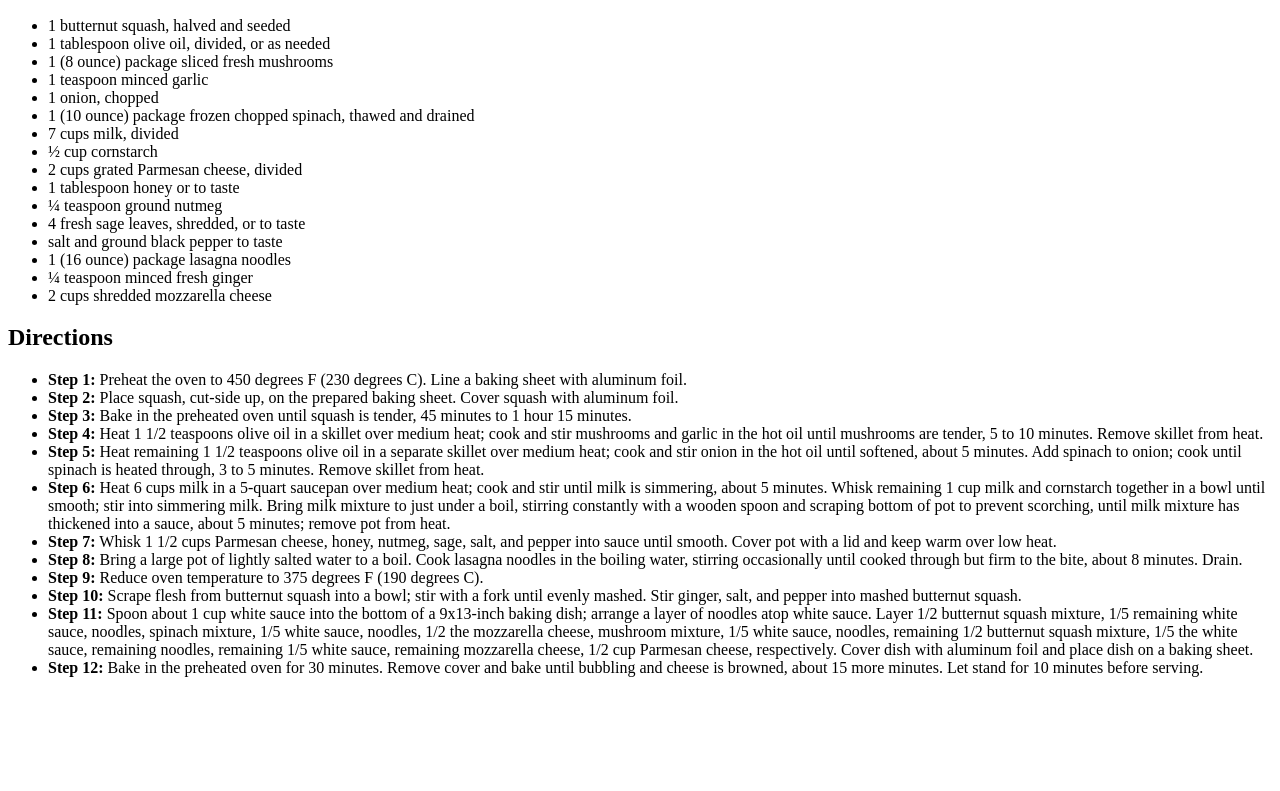
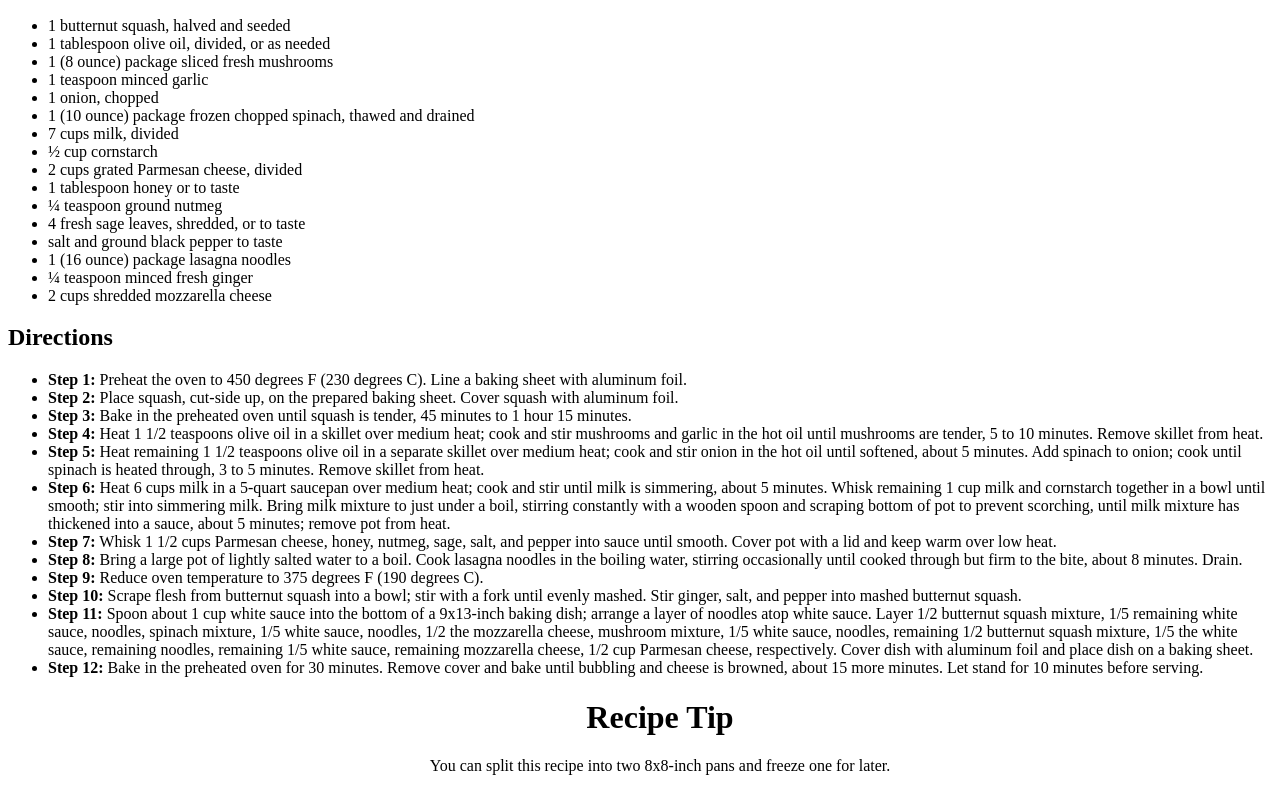
Before and after one commit to Sherlina95/odin-recipes, a plain HTML site: page recipes/butternut-squash-lasagna.html in a window 1280 px wide. Shown: the part 519-1310 px from the top of the page. Before the commit the page ends 1212 px from the top, so only its background shows below. Drawn offline with Linux system fonts and the light colour scheme.

Commit message:
Centered the Recipe Tip section

```diff
--- a/recipes/butternut-squash-lasagna.html
+++ b/recipes/butternut-squash-lasagna.html
@@ -75,5 +75,7 @@
       <li><strong>Step 11:</strong> Spoon about 1 cup white sauce into the bottom of a 9x13-inch baking dish; arrange a layer of noodles atop white sauce. Layer 1/2 butternut squash mixture, 1/5 remaining white sauce, noodles, spinach mixture, 1/5 white sauce, noodles, 1/2 the mozzarella cheese, mushroom mixture, 1/5 white sauce, noodles, remaining 1/2 butternut squash mixture, 1/5 the white sauce, remaining noodles, remaining 1/5 white sauce, remaining mozzarella cheese, 1/2 cup Parmesan cheese, respectively. Cover dish with aluminum foil and place dish on a baking sheet.</li>
       <li><strong>Step 12:</strong> Bake in the preheated oven for 30 minutes. Remove cover and bake until bubbling and cheese is browned, about 15 more minutes. Let stand for 10 minutes before serving.</li>
 
+      <h1 style="text-align: center;">Recipe Tip</h1>
+      <p style="text-align: center;">You can split this recipe into two 8x8-inch pans and freeze one for later.</p>
   </body>
 </html>
```
